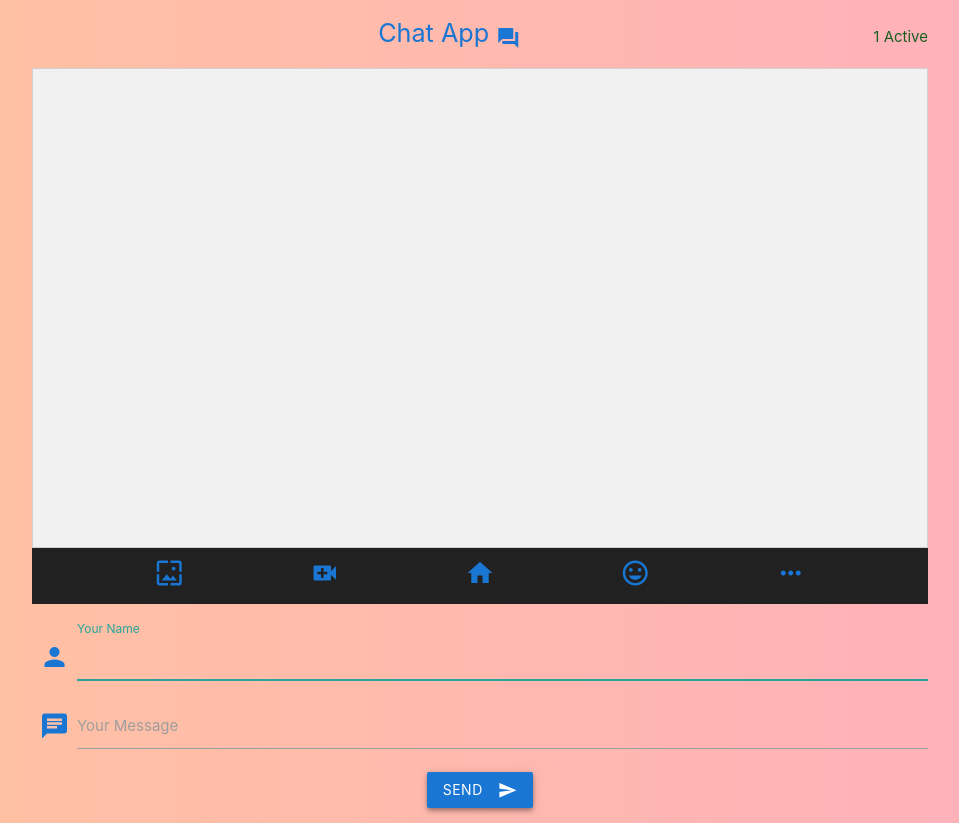
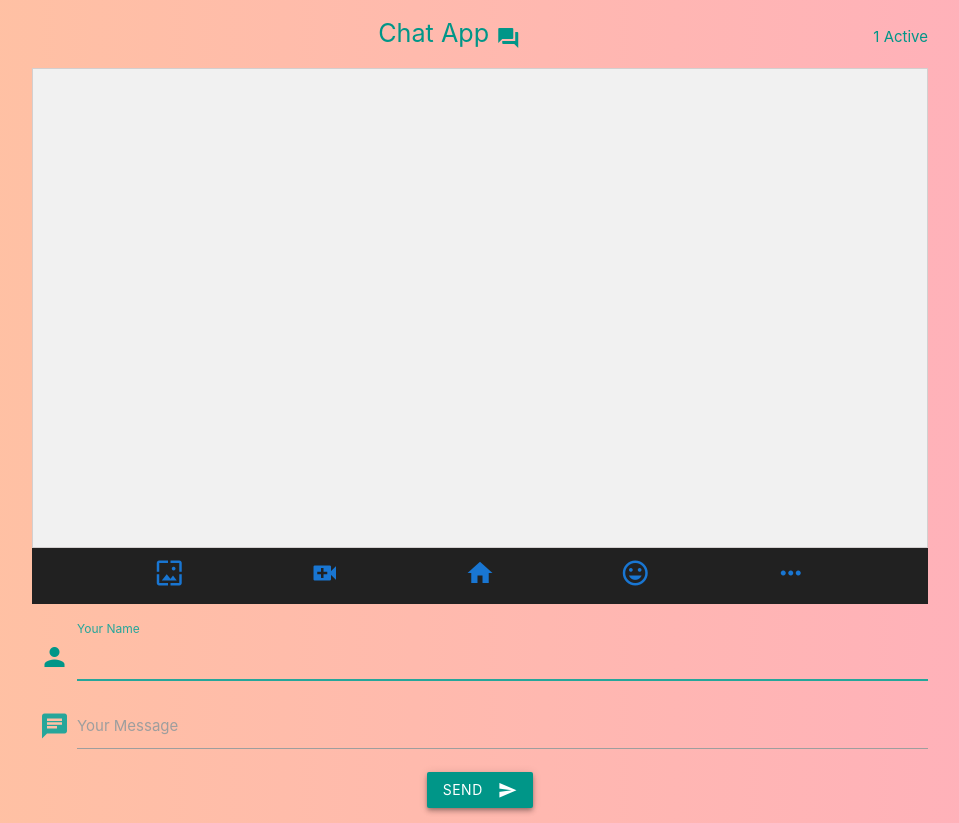
Before and after one commit to vivek-30/Message-O, a React app: page / in a window 1280 px wide. Shown: the whole page, without its empty margins (160-1119 px from the left). Built offline with nearby package versions, Linux system fonts and the light colour scheme.

Commit message:
changed icons color

```diff
--- a/src/components/Banner.js
+++ b/src/components/Banner.js
@@ -20,12 +20,12 @@ const Banner = () => {
     },[])
 
     return (
-        <div className="section center teal-text text-lighten-1">
+        <div className="section center">
             <a href="/" target="_blank">
-                <span className="flow-text blue-text text-darken-2">Chat App</span>
-                <span id="logo"><i className="material-icons blue-text text-darken-2">forum</i></span>
+                <span className="flow-text teal-text">Chat App</span>
+                <span id="logo"><i className="material-icons teal-text">forum</i></span>
             </a>
-            <span className="right green-text text-darken-4" id="active-users">{activeUsers} Active</span>
+            <span className="right teal-text text-darken-5" id="active-users">{activeUsers} Active</span>
         </div>
     )
 }
--- a/src/components/Form.js
+++ b/src/components/Form.js
@@ -69,16 +69,16 @@ const Form = () => {
     return (
         <form className="center section" id="chat-box" onSubmit={handleSubmit} >
             <div className="input-field">
-                <i className="material-icons prefix blue-text text-darken-2">person</i>
+                <i className="material-icons prefix teal-text text-ligthen-1">person</i>
                 <input id="user" type="text" ref={userRef} onChange={handleChange} value={user} autoComplete="off" disabled={isDisabled} />
                 <label htmlFor="user">Your Name</label>
             </div>
             <div className="input-field">
-                <i className="material-icons prefix blue-text text-darken-2">chat</i>
+                <i className="material-icons prefix teal-text text-lighten-1">chat</i>
                 <input id="message" type="text" ref={messageRef} onChange={handleChange} value={message} autoComplete="off" />
                 <label htmlFor="message">Your Message</label>
             </div>
-            <button type="submit" className="btn blue darken-2 z-depth-2">
+            <button type="submit" className="btn teal z-depth-2">
                 <span>Send</span>
                 <i className="material-icons right">send</i>
             </button>
```
